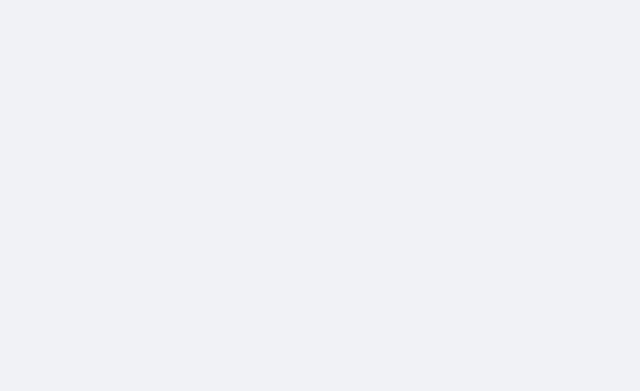
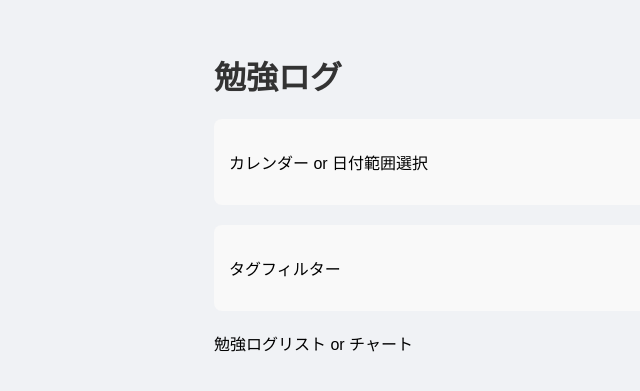
Before and after one commit to Toshiki428/solodo, a React (Vite) app: page /logs in a window 1280 px wide. Before the commit this address had no page. Shown: the part 199-590 px from the top of the page, without its empty margins (46-686 px from the left). Built offline with nearby package versions, Linux system fonts and the light colour scheme.

Commit message:
feat:勉強ログ画面を作成

```diff
--- a/src/App.tsx
+++ b/src/App.tsx
@@ -1,11 +1,13 @@
 import { BrowserRouter as Router, Routes, Route } from 'react-router-dom';
 import Home from './pages/Home';
+import Logs from './pages/Logs';
 
 function App() {
   return (
     <Router>
       <Routes>
         <Route path="/" element={<Home />} />
+        <Route path="/logs" element={<Logs />} />
       </Routes>
     </Router>
   );
--- /dev/null
+++ b/src/pages/Logs.css
@@ -0,0 +1,14 @@
+.logs-container {
+  padding: 20px;
+}
+
+.filter-section {
+  margin-bottom: 20px;
+  padding: 15px;
+  background-color: #f9f9f9;
+  border-radius: 8px;
+}
+
+.log-list {
+  /* スタイルは後で追加 */
+}
--- /dev/null
+++ b/src/pages/Logs.tsx
@@ -0,0 +1,21 @@
+import React from 'react';
+import './Logs.css';
+
+const Logs: React.FC = () => {
+  return (
+    <div className="logs-container">
+      <h1>勉強ログ</h1>
+      <div className="filter-section">
+        <p>カレンダー or 日付範囲選択</p>
+      </div>
+      <div className="filter-section">
+        <p>タグフィルター</p>
+      </div>
+      <div className="log-list">
+        <p>勉強ログリスト or チャート</p>
+      </div>
+    </div>
+  );
+};
+
+export default Logs;
```
